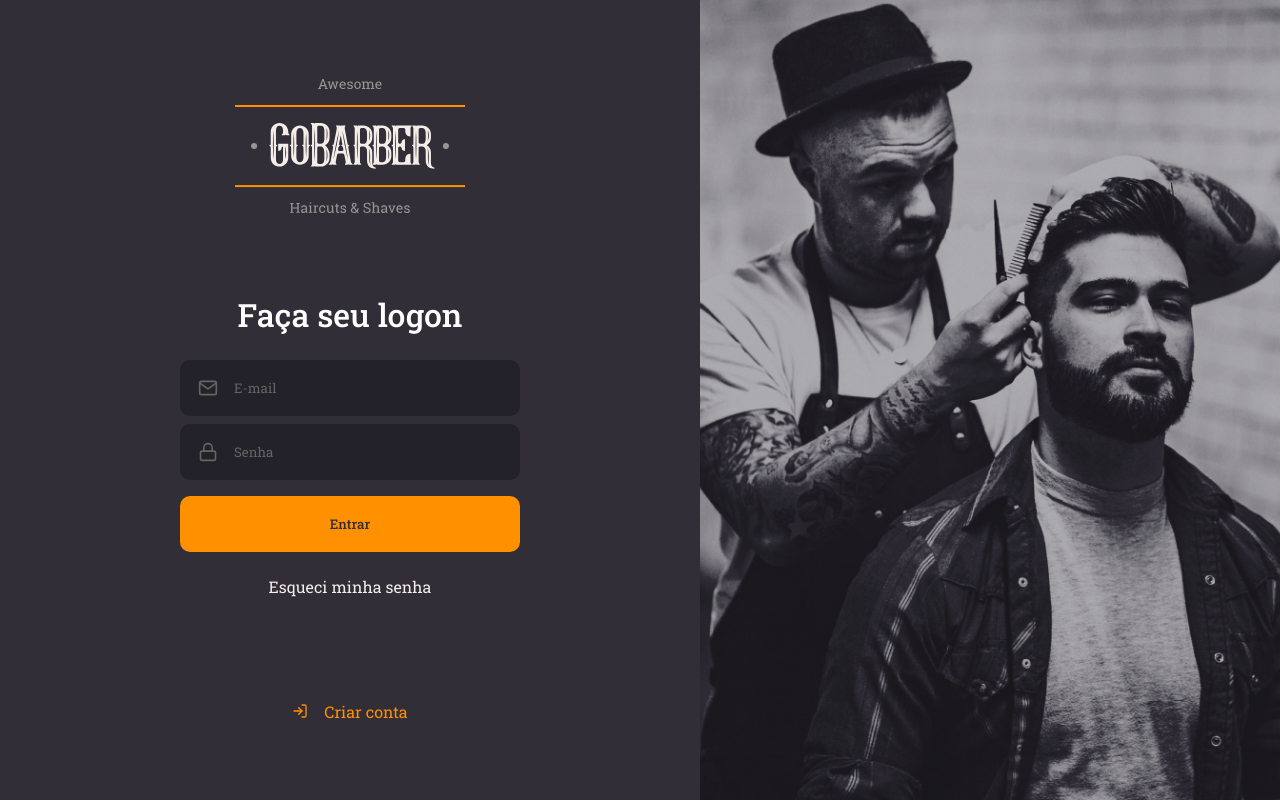
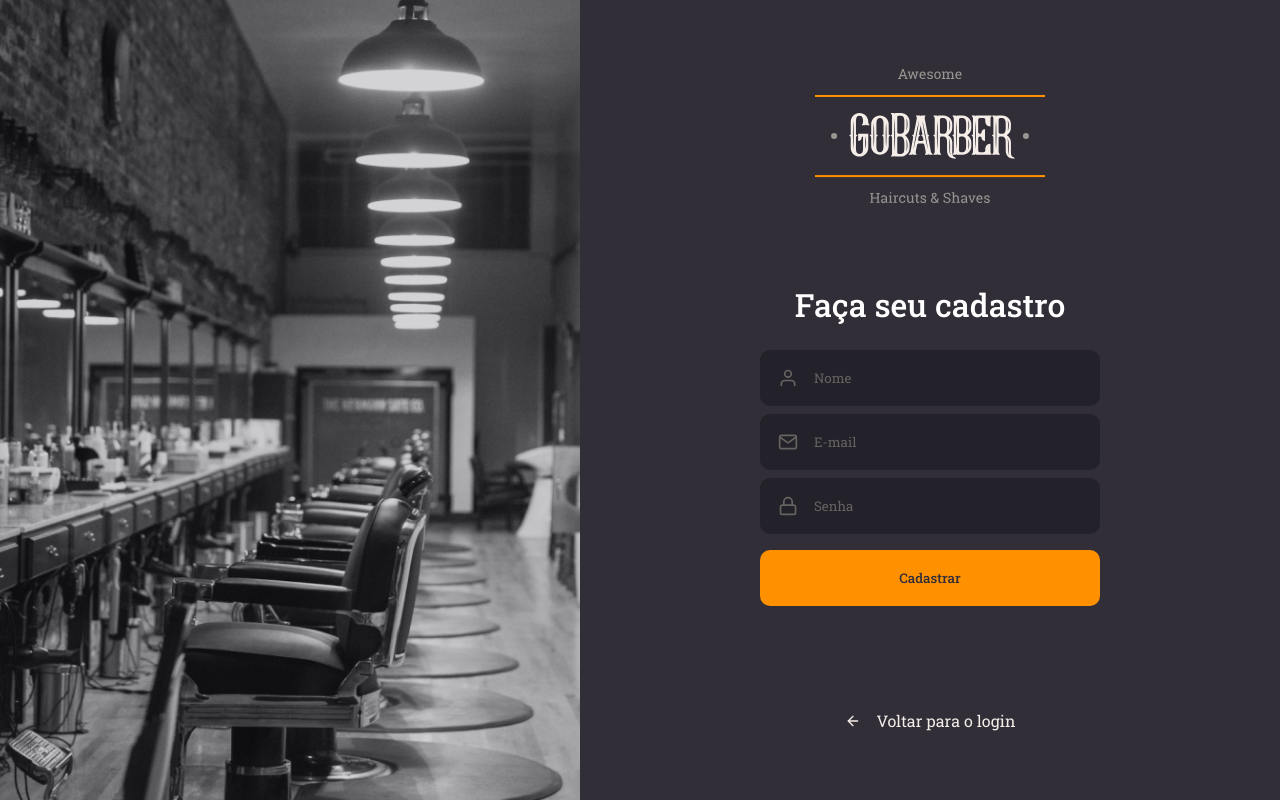
Before and after one commit to renancesarr/GoBarber-FontEnd-ReactJS, a React (Create React App) app in the folder gobarber-web/: page / in a window 1280 px wide. Built offline with nearby package versions, Linux system fonts and the light colour scheme.

Commit message:
pagina de cadastro

```diff
--- a/gobarber-web/src/App.tsx
+++ b/gobarber-web/src/App.tsx
@@ -1,10 +1,11 @@
 import React from 'react';
 import GlobalStyle from './styles/global';
-import SignIn from './pages/SignIn';
+// import SignIn from './pages/SignIn';
+import SignUp from './pages/SignUp';
 
 const App: React.FC = () => (
   <>
-    <SignIn />
+    <SignUp />
     <GlobalStyle />
   </>
 );
--- /dev/null
+++ b/gobarber-web/src/pages/SignUp/index.tsx
@@ -0,0 +1,37 @@
+import React from 'react';
+import { FiMail, FiLock, FiUser, FiArrowLeft } from 'react-icons/fi';
+import { Container, Content, BackGround } from './style';
+
+import logoImg from '../../assets/logo.svg';
+import Input from '../../components/Input';
+import Button from '../../components/Button';
+
+const SignUp: React.FC = () => (
+  <>
+    <Container>
+      <BackGround />
+      <Content>
+        <img src={logoImg} alt="logo GoBarber" />
+
+        <form>
+          <h1> Faça seu cadastro</h1>
+          <Input name="nome" icon={FiUser} type="text" placeholder="Nome" />
+          <Input name="email" icon={FiMail} type="text" placeholder="E-mail" />
+          <Input
+            name="password"
+            icon={FiLock}
+            type="password"
+            placeholder="Senha"
+          />
+          <Button type="submit">Cadastrar</Button>
+        </form>
+        <a href="criarconta">
+          <FiArrowLeft />
+          Voltar para o login
+        </a>
+      </Content>
+    </Container>
+  </>
+);
+
+export default SignUp;
--- /dev/null
+++ b/gobarber-web/src/pages/SignUp/style.ts
@@ -0,0 +1,54 @@
+import styled from 'styled-components';
+import { shade } from 'polished';
+
+import signUpBackroundImg from '../../assets/sign-up-background.png';
+
+export const Container = styled.div`
+  height: 100vh;
+  display: flex;
+  align-items: stretch;
+`;
+
+export const Content = styled.div`
+  display: flex;
+  flex-direction: column;
+  align-items: center;
+  place-content: center;
+  width: 100%;
+  max-width: 700px;
+
+  form {
+    margin: 80px 0;
+    width: 340px;
+    text-align: center;
+
+    h1 {
+      margin-bottom: 24px;
+    }
+  }
+
+  > a {
+    color: #f4ede8;
+    display: block;
+    margin-top: 24px;
+    text-decoration: none;
+    display: flex;
+    align-items: center;
+
+    transition: color 0.2s;
+
+    &:hover {
+      color: ${shade(0.2, '#f4ede8')};
+    }
+
+    svg {
+      margin-right: 16px;
+    }
+  }
+`;
+
+export const BackGround = styled.div`
+  flex: 1;
+  background: url(${signUpBackroundImg}) no-repeat center;
+  background-size: cover;
+`;
```
Also changed, not shown: gobarber-web/src/assets/sign-up-background.png (added), 1 other file (tests, documents, lock files or other folders).
